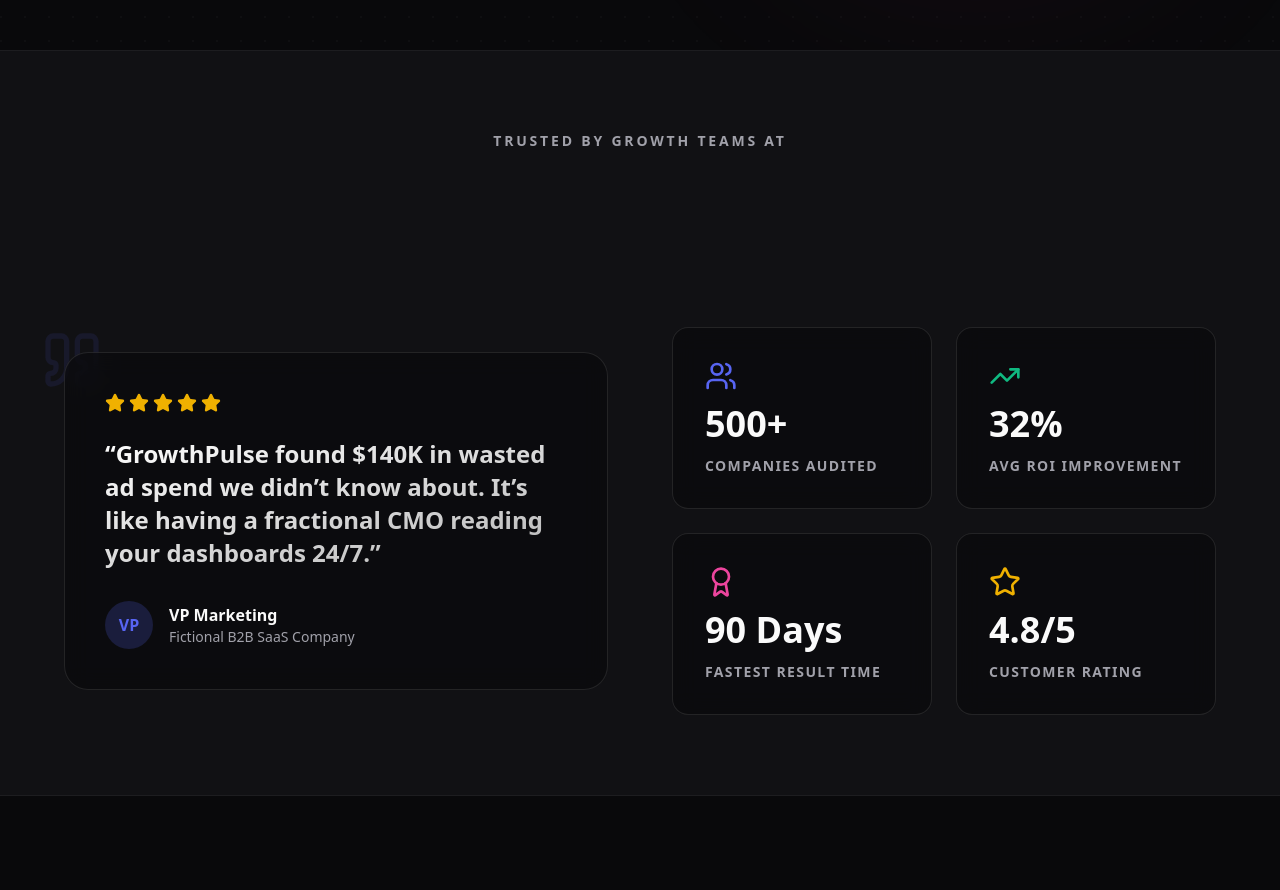
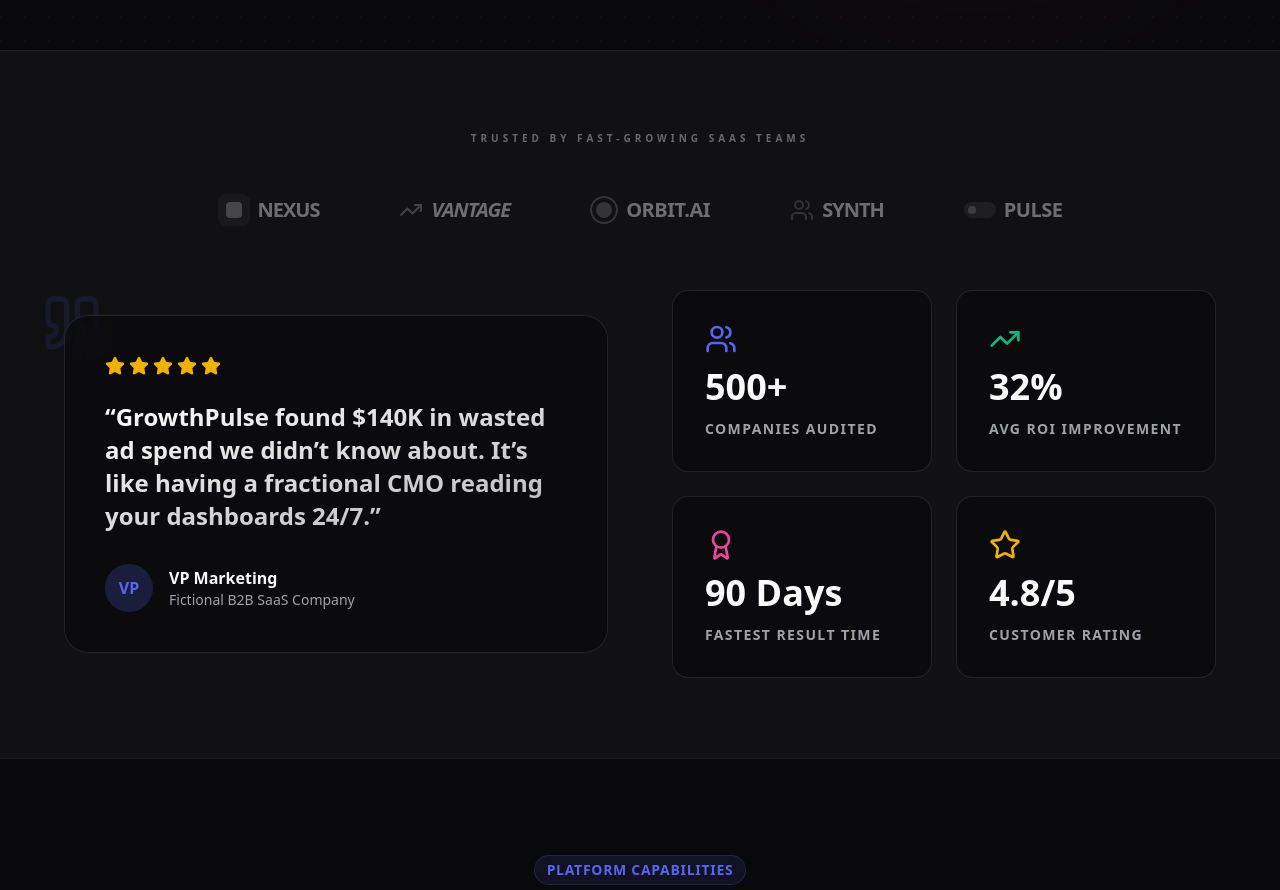
Before and after one commit to Armen-Harutyunyan/growthpulse-ai, a Next.js app: page / in a window 1280 px wide. Shown: the part 800-1690 px from the top of the page. Built offline with nearby package versions, Linux system fonts and the light colour scheme; no server answers.

Commit message:
Style & Type: improve SocialProof branding, remove redundant Type Assertions, and add satisfies for configurations

```diff
--- a/src/components/features.tsx
+++ b/src/components/features.tsx
@@ -20,6 +20,18 @@
   CardTitle
 } from "@/components/ui/card";
 import { Badge } from "@/components/ui/badge";
+
+import { LucideIcon } from "lucide-react";
+
+type FeatureItem = {
+  title: string;
+  description: string;
+  icon: LucideIcon;
+  color: string;
+  bgColor: string;
+  borderColor: string;
+  tag: string;
+};
 
 const features = [
   {
@@ -67,7 +79,7 @@
     borderColor: "border-pink-500/20",
     tag: "Monitoring"
   }
-];
+] as const satisfies FeatureItem[];
 
 import { SectionBadge } from "@/components/ui/brand";
 
--- a/src/components/pricing.tsx
+++ b/src/components/pricing.tsx
@@ -12,6 +12,16 @@
   CardTitle
 } from "@/components/ui/card";
 import { Badge } from "@/components/ui/badge";
+
+type Tier = {
+  name: string;
+  price: string;
+  description: string;
+  features: string[];
+  icon: typeof Zap | typeof Rocket | typeof ShieldCheck;
+  popular: boolean;
+  cta: string;
+};
 
 const tiers = [
   {
@@ -59,7 +69,7 @@
     popular: false,
     cta: "Unlock Expansion",
   },
-];
+] as const satisfies Tier[];
 
 export function Pricing() {
   return (
--- a/src/components/social-proof.tsx
+++ b/src/components/social-proof.tsx
@@ -2,22 +2,39 @@
 
 import { motion } from "framer-motion";
 import { Star, TrendingUp, Users, Award, Quote } from "lucide-react";
-import Image from "next/image";
 
 export function SocialProof() {
   return (
     <section className="py-20 px-4 bg-muted/30 border-y border-white/5 relative overflow-hidden">
       <div className="container mx-auto max-w-6xl relative z-10">
-        <div className="flex flex-col items-center mb-12">
-          <p className="text-sm font-bold uppercase tracking-[0.2em] text-muted-foreground mb-8">Trusted by Growth Teams at</p>
-          <div className="flex flex-wrap justify-center items-center gap-16 transition-all duration-700 max-w-5xl">
-            <div className="h-24 relative w-full">
-              <Image
-                src="/images/fictional_logos.png"
-                alt="Fictional customer logos"
-                fill
-                className="object-contain"
-              />
+        <div className="flex flex-col items-center mb-16">
+          <p className="text-[10px] font-black uppercase tracking-[0.4em] text-muted-foreground/60 mb-12">Trusted by fast-growing SaaS teams</p>
+          <div className="flex flex-wrap justify-center items-center gap-x-12 gap-y-8 md:gap-x-20 opacity-40 grayscale hover:grayscale-0 transition-all duration-500">
+            <div className="flex items-center gap-2 group cursor-default">
+              <div className="w-8 h-8 rounded-lg bg-blue-500/20 flex items-center justify-center">
+                <div className="w-4 h-4 rounded-sm bg-blue-400" />
+              </div>
+              <span className="text-xl font-black tracking-tighter">NEXUS</span>
+            </div>
+            <div className="flex items-center gap-2">
+              <TrendingUp className="w-6 h-6 text-emerald-500" />
+              <span className="text-xl font-black tracking-tighter italic">VANTAGE</span>
+            </div>
+            <div className="flex items-center gap-2">
+              <div className="w-7 h-7 border-2 border-purple-500 rounded-full flex items-center justify-center p-1">
+                <div className="w-full h-full bg-purple-500 rounded-full" />
+              </div>
+              <span className="text-xl font-bold tracking-tight">ORBIT.AI</span>
+            </div>
+            <div className="flex items-center gap-2">
+              <Users className="w-6 h-6 text-pink-500" />
+              <span className="text-xl font-black tracking-tighter">SYNTH</span>
+            </div>
+            <div className="flex items-center gap-2">
+              <div className="w-8 h-4 bg-orange-500/30 rounded-full flex items-center px-1">
+                <div className="w-2 h-2 bg-orange-500 rounded-full" />
+              </div>
+              <span className="text-xl font-bold tracking-tight">PULSE</span>
             </div>
           </div>
         </div>
--- a/src/lib/ab-testing.ts
+++ b/src/lib/ab-testing.ts
@@ -26,7 +26,7 @@
     let selected: Variant;
 
     if (saved === "A" || saved === "B") {
-      selected = saved as Variant;
+      selected = saved;
     } else {
       selected = Math.random() > 0.5 ? "B" : "A";
       localStorage.setItem(AB_TEST_KEY, selected);
--- a/src/lib/analytics.ts
+++ b/src/lib/analytics.ts
@@ -36,7 +36,7 @@
 
   // Debugging log for development
   if (process.env.NODE_ENV === "development") {
-    console.info(`[📊 Analytics] ${eventName}:`, properties);
+    console.info(`[Analytics] ${eventName}:`, properties);
   }
 }
 
```
